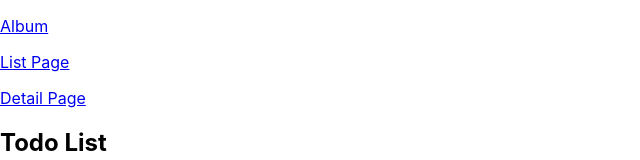
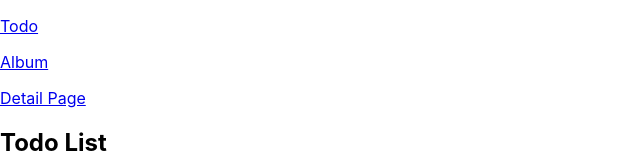
Before and after one commit to thododuc/learn-react, a React (Create React App) app: page /todos in a window 1280 px wide. Shown: the top 160 px of the page, without its empty margins (0-640 px from the left). Built offline with nearby package versions, Linux system fonts and the light colour scheme.

Commit message:
not found

```diff
--- a/src/App.js
+++ b/src/App.js
@@ -3,11 +3,13 @@ import { Link, Navigate, NavLink, Route, Routes } from 'react-router-dom';
 import TodoFeature from './features/Todo';
 // import logo from './logo.svg';
 import AlbumFeature from './features/Album';
+import NotFound from './components/NotFound';
 
 function App() {
 
   return (
     <div className='App'>
+      <p><NavLink to='/todos'>Todo</NavLink></p>
       <p><NavLink to='/albums'>Album</NavLink></p>
       <Routes>
 
@@ -16,6 +18,8 @@ function App() {
         <Route path="/" element={<div></div>}/>
         <Route path="/todos/*" element={<TodoFeature/>}/>
         <Route path="/albums" element={<AlbumFeature/>}/>
+
+        <Route path="*" element={<NotFound/>}/>
       </Routes>
     </div>
   );
--- /dev/null
+++ b/src/components/NotFound/index.jsx
@@ -0,0 +1,16 @@
+import React from 'react';
+import PropTypes from 'prop-types';
+
+NotFound.propTypes = {
+
+};
+
+function NotFound(props) {
+  return (
+    <div>
+      NOT FOUND
+    </div>
+  );
+}
+
+export default NotFound;
--- a/src/features/Todo/index.jsx
+++ b/src/features/Todo/index.jsx
@@ -1,5 +1,6 @@
 import React, { useState } from 'react';
 import { Link, Route, Routes } from 'react-router-dom';
+import NotFound from '../../components/NotFound';
 // import PropTypes from 'prop-types';
 import TodoList from './components/TodoList';
 import DetailPage from './pages/DetailPage';
@@ -12,12 +13,11 @@ TodoFeature.propTypes = {
 function TodoFeature(props) {
   return (
     <div>
-      <p><Link to='todos'>List Page</Link></p>
       <p><Link to='123'>Detail Page</Link></p>
       <Routes>
         <Route path='/' element={<ListPage/>}/>
         <Route path=':todoId' element={<DetailPage/>}/>
-
+        <Route path='*' element={<NotFound/>}/>
       </Routes>
     </div>
   );
```
